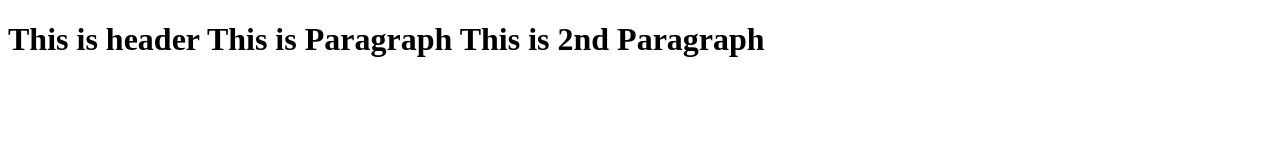
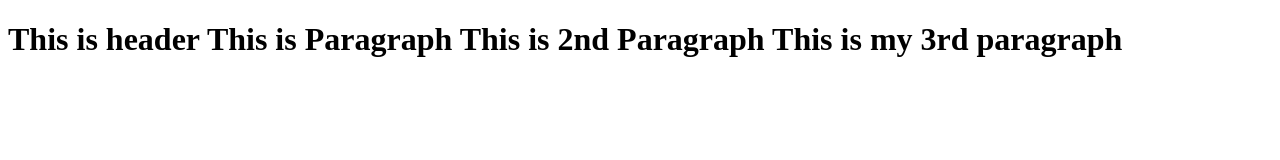
Before and after one commit to podilinagababu/mygittut, a plain HTML site: page index.html in a window 1280 px wide. Drawn offline with Linux system fonts and the light colour scheme.

Commit message:
added 3rd paragraph

```diff
--- a/index.html
+++ b/index.html
@@ -9,5 +9,6 @@
    <h1>This is header<h/>
        <p1>This is Paragraph</p1>
    <p2>This is 2nd Paragraph</p2>
+   <p3>This is my 3rd paragraph</p3>
 </body>
 </html>
```
